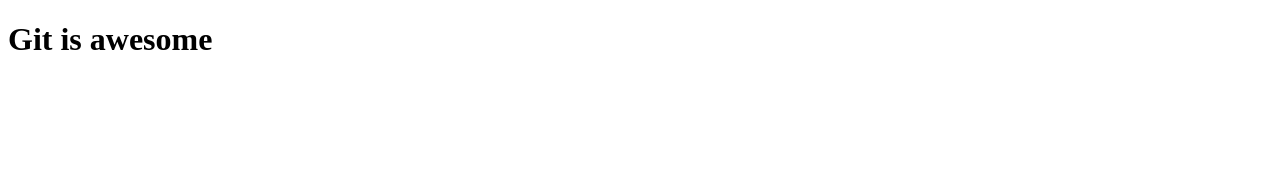
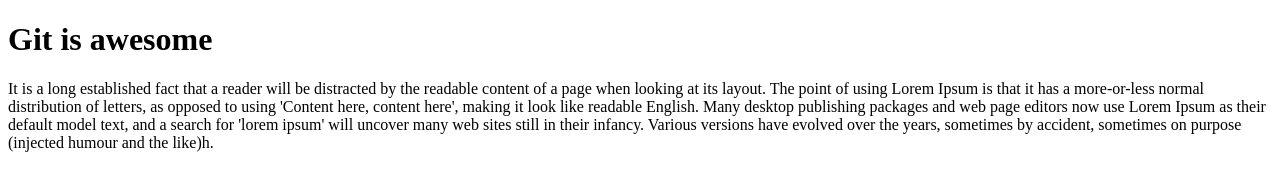
Before and after one commit to Denise-code/gitProject, a plain HTML site: page index.html in a window 1280 px wide. Drawn offline with Linux system fonts and the light colour scheme.

Commit message:
Added paragraph

```diff
--- a/index.html
+++ b/index.html
@@ -8,5 +8,26 @@
 </head>
 <body>
     <h1>Git is awesome</h1>
+    <p>It is a long established fact
+        that a reader will be distracted
+        by the readable content of a page
+        when looking at its layout.
+        The point of using Lorem
+        Ipsum is that it has a
+        more-or-less normal
+        distribution of letters,
+        as opposed to using 'Content
+        here, content here', making
+        it look like readable English.
+        Many desktop publishing packages and
+        web page editors now use Lorem Ipsum
+        as their default model text, and a
+        search for 'lorem ipsum' will
+        uncover many web sites still in
+        their infancy. Various versions
+        have evolved over the years,
+        sometimes by accident, sometimes
+        on purpose (injected humour and
+        the like)h.</p>
 </body>
 </html>
```
